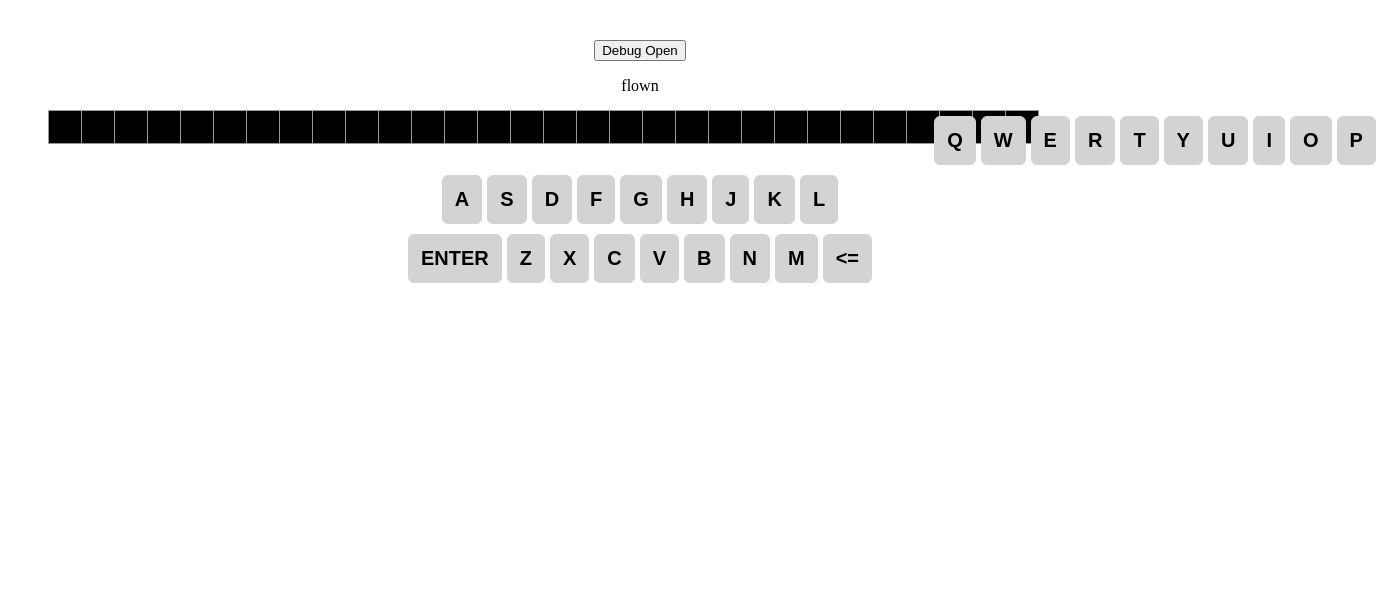
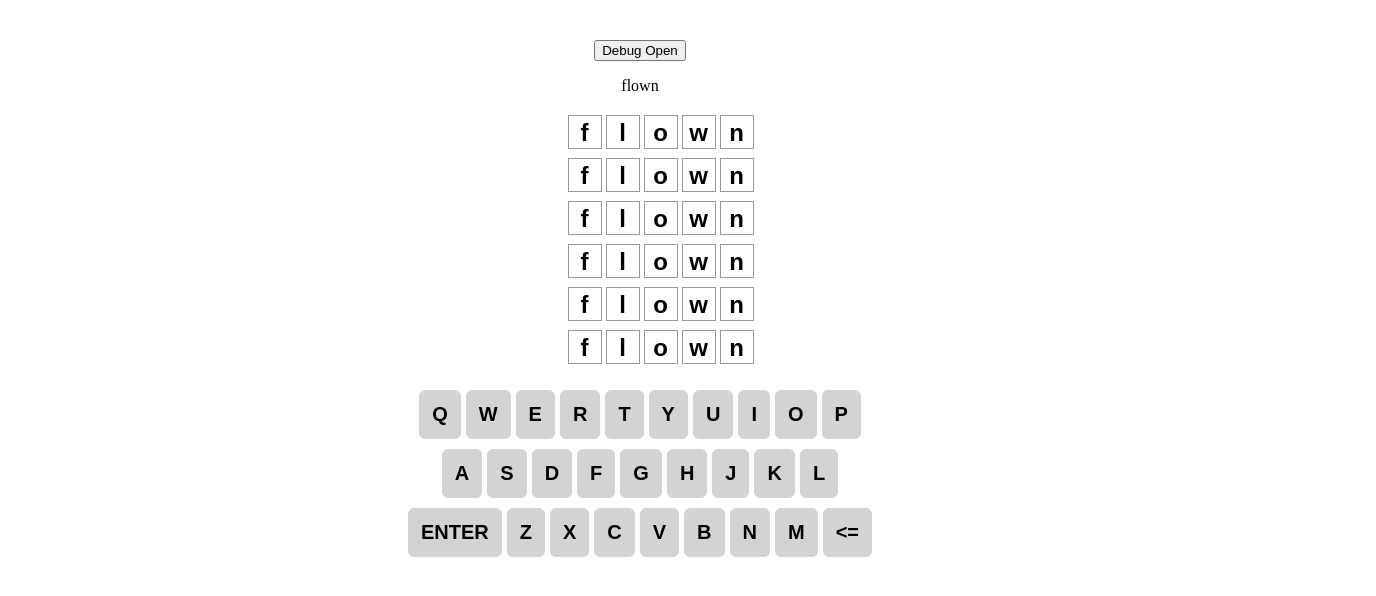
Before and after one commit to StuartLiam/Not_Wordle, a React (Vite) app: page / in a window 1280 px wide. Shown: the top 596 px of the page, 1376 px wide, since content can reach past the window. Built offline with nearby package versions, Linux system fonts and the light colour scheme.

Commit message:
Fixed Row dependencies and added/updated Row and Tile .css

```diff
--- a/src/components/Row.css
+++ b/src/components/Row.css
@@ -0,0 +1,9 @@
+.rowAtt{
+
+    display: flex;
+    flex-wrap: nowrap;
+    justify-content: center;
+    gap: 5px;
+    padding: 5px;
+
+}
--- a/src/components/Row.tsx
+++ b/src/components/Row.tsx
@@ -3,20 +3,20 @@ import { useState, useEffect } from 'react'
 
 
 import Tile from "./Tile";
-
+import "./Row.css"
 
 type Props = {
 
    currInput: string[];
 }
 
-const RowAttmpt: React.FC<Props> = (props) => (
-     <div>
+const Row: React.FC<Props> = (props) => (
+     <div className = "rowAtt">
                 <Tile  state={0} mark={props.currInput[0]} index={0}/>
                 <Tile  state={0} mark={props.currInput[1]} index={1}/>
                 <Tile  state={0} mark={props.currInput[2]} index={2}/>
                 <Tile  state={0} mark={props.currInput[3]} index={3}/>
                 <Tile  state={0} mark={props.currInput[4]} index={4}/>
-            </div>
+      </div>
 );
-export default RowAttmpt;
+export default Row;
--- a/src/components/Tile.css
+++ b/src/components/Tile.css
@@ -1,5 +1,5 @@
 .tile {
-    background: #000000;
+    background: #ffffff;
     border: 1px solid #999;
     float: left;
     font-size: 24px;
```
